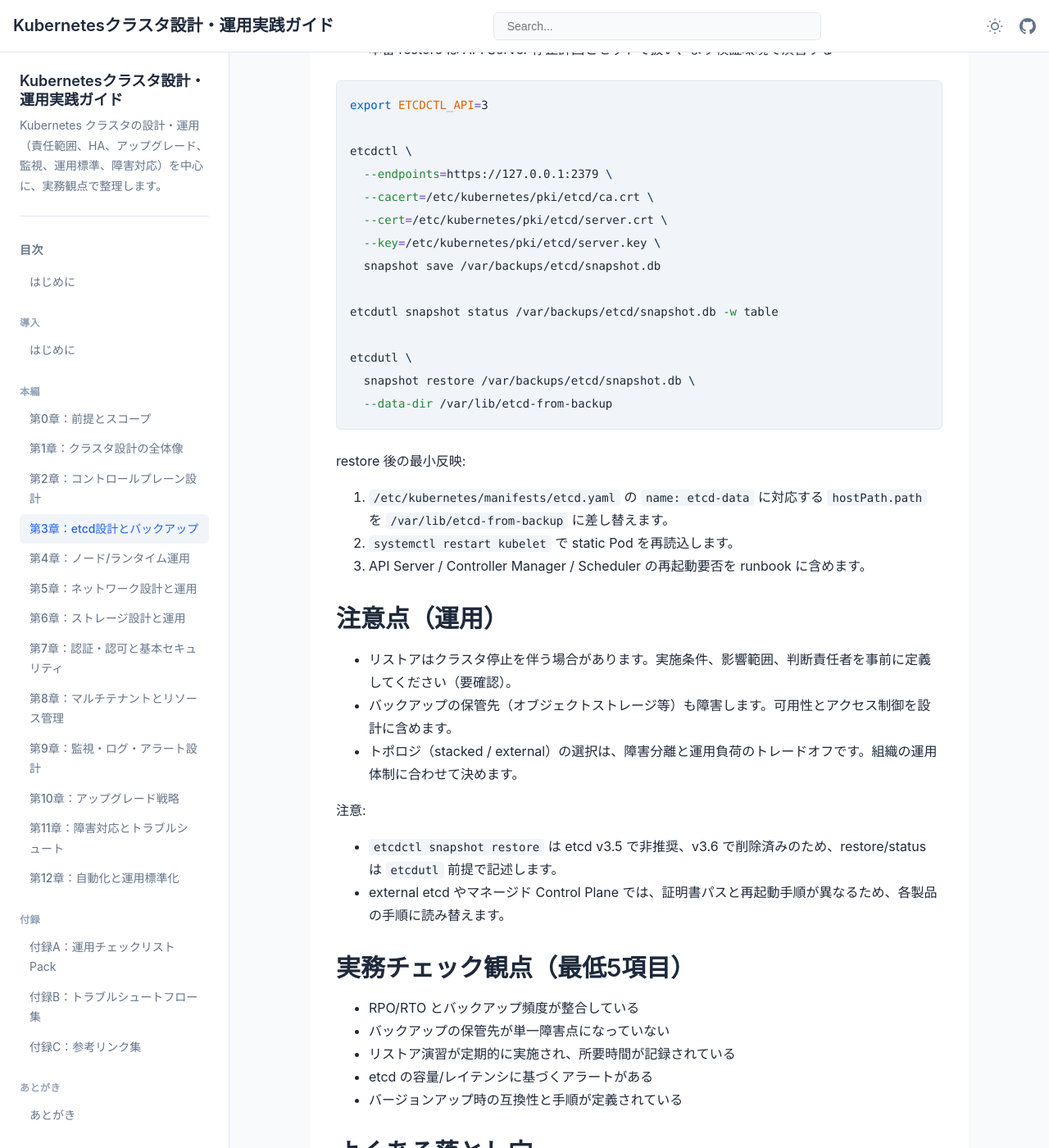
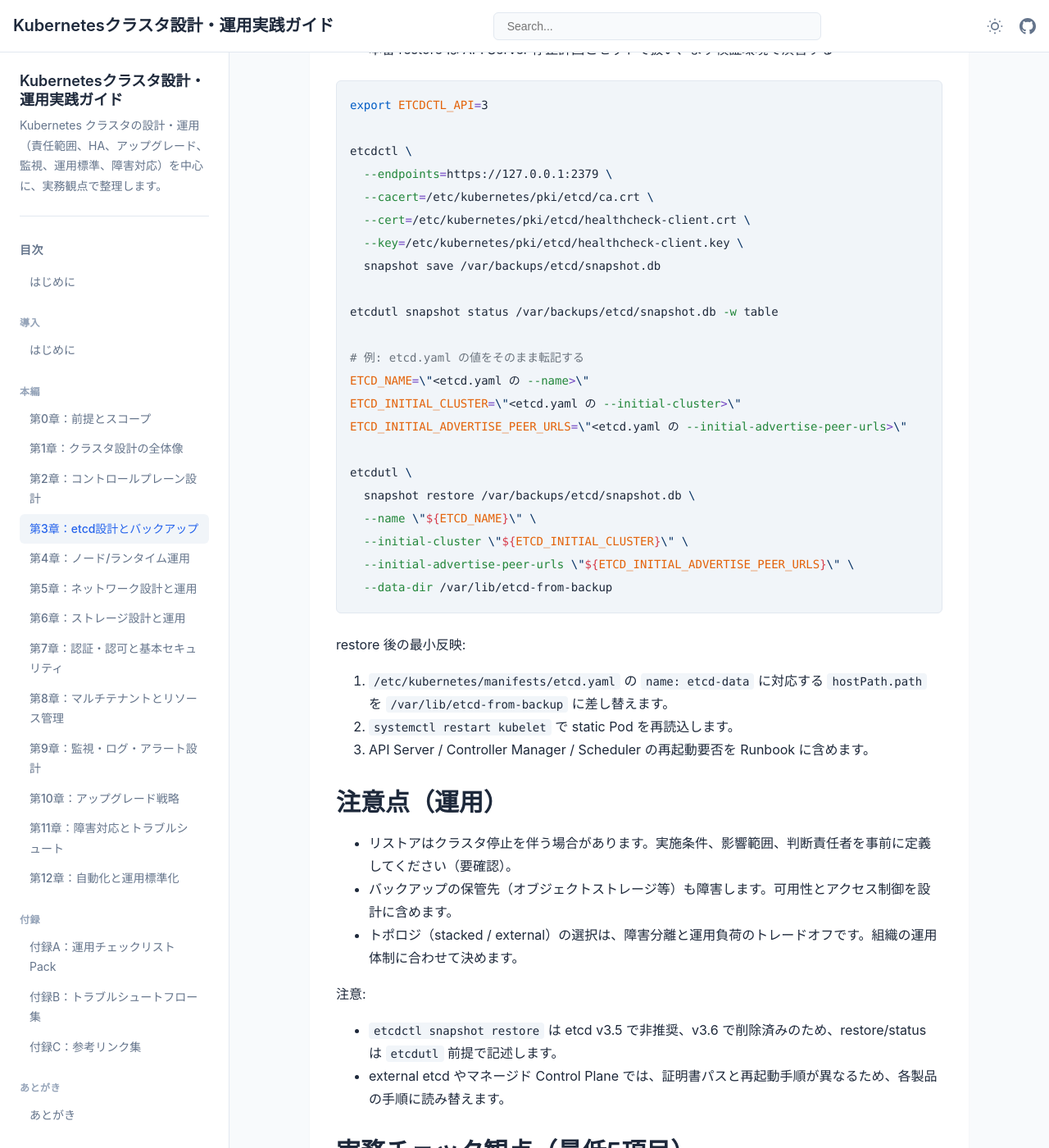
Before and after one commit to itdojp/kubernetes-cluster-ops-book, a Jekyll site: the page built from docs/chapters/chapter03/index.md, in a window 1280 px wide and 1400 px high, scrolled down 2273 px. Shown: the whole window at 82% size. Built offline with Jekyll 4.4.1, drawn with Linux system fonts in a browser that asks for light colours.

Commit message:
fix: harden etcd snapshot restore example

````diff
--- a/docs/chapters/chapter03/index.md
+++ b/docs/chapters/chapter03/index.md
@@ -73,21 +73,29 @@ export ETCDCTL_API=3
 etcdctl \
   --endpoints=https://127.0.0.1:2379 \
   --cacert=/etc/kubernetes/pki/etcd/ca.crt \
-  --cert=/etc/kubernetes/pki/etcd/server.crt \
-  --key=/etc/kubernetes/pki/etcd/server.key \
+  --cert=/etc/kubernetes/pki/etcd/healthcheck-client.crt \
+  --key=/etc/kubernetes/pki/etcd/healthcheck-client.key \
   snapshot save /var/backups/etcd/snapshot.db
 
 etcdutl snapshot status /var/backups/etcd/snapshot.db -w table
 
+# 例: etcd.yaml の値をそのまま転記する
+ETCD_NAME=\"<etcd.yaml の --name>\"
+ETCD_INITIAL_CLUSTER=\"<etcd.yaml の --initial-cluster>\"
+ETCD_INITIAL_ADVERTISE_PEER_URLS=\"<etcd.yaml の --initial-advertise-peer-urls>\"
+
 etcdutl \
   snapshot restore /var/backups/etcd/snapshot.db \
+  --name \"${ETCD_NAME}\" \
+  --initial-cluster \"${ETCD_INITIAL_CLUSTER}\" \
+  --initial-advertise-peer-urls \"${ETCD_INITIAL_ADVERTISE_PEER_URLS}\" \
   --data-dir /var/lib/etcd-from-backup
 ```
 
 restore 後の最小反映:
 1. `/etc/kubernetes/manifests/etcd.yaml` の `name: etcd-data` に対応する `hostPath.path` を `/var/lib/etcd-from-backup` に差し替えます。
 2. `systemctl restart kubelet` で static Pod を再読込します。
-3. API Server / Controller Manager / Scheduler の再起動要否を runbook に含めます。
+3. API Server / Controller Manager / Scheduler の再起動要否を Runbook に含めます。
 
 ## 注意点（運用）
 - リストアはクラスタ停止を伴う場合があります。実施条件、影響範囲、判断責任者を事前に定義してください（要確認）。
````
Also changed, not shown: src/chapters/chapter03/index.md (+11 -3 lines).
